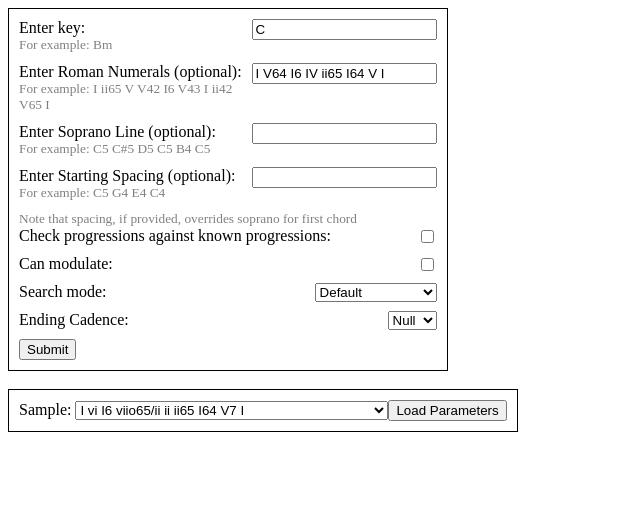
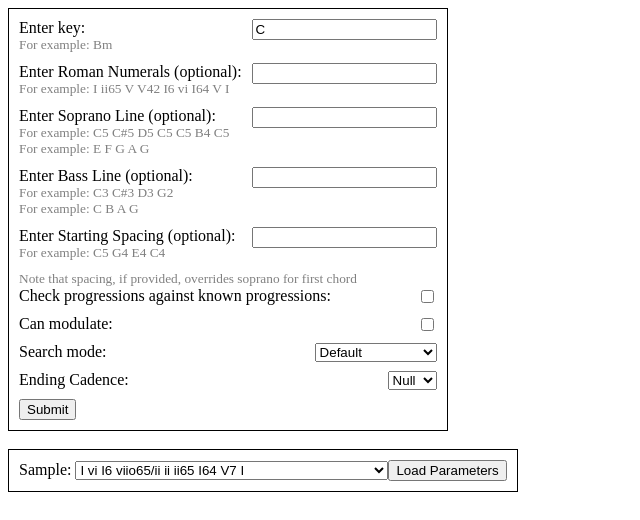
Before and after one commit to johnameyer/harmony-ts-demo, an Angular app: page / in a window 1280 px wide. Shown: the top 520 px of the page, without its empty margins (0-640 px from the left). Built offline with nearby package versions, Linux system fonts and the light colour scheme; what harmony-ts, vexflow would draw is missing.

Commit message:
Accept notes without octaves and other minor improvements (#52)

```diff
--- a/src/app/app.component.html
+++ b/src/app/app.component.html
@@ -6,22 +6,29 @@
 <form id="params" [formGroup]="params">
   <div class="d-block">
     <label>Enter key: </label>
-    <input formControlName="key">
+    <input formControlName="key" autocomplete="false" autocapitalize="false">
     <p style="color: grey; font-size: 10pt">For example: Bm</p>
   </div>
   <div class="d-block">
     <label>Enter Roman Numerals (optional): </label>
-    <input formControlName="numerals">
-    <p style="color: grey; font-size: 10pt">For example: I ii65 V V42 I6 V43 I ii42 V65 I</p>
+    <input formControlName="numerals" autocomplete="false" autocapitalize="false">
+    <p style="color: grey; font-size: 10pt">For example: I ii65 V V42 I6 vi I64 V I</p>
   </div>
   <div class="d-block">
     <label>Enter Soprano Line (optional): </label>
-    <input formControlName="soprano">
-    <p style="color: grey; font-size: 10pt">For example: C5 C#5 D5 C5 B4 C5</p>
+    <input formControlName="soprano" autocomplete="false" autocapitalize="false">
+    <p style="color: grey; font-size: 10pt">For example: C5 C#5 D5 C5 C5 B4 C5</p>
+    <p style="color: grey; font-size: 10pt">For example: E F G A G</p>
+  </div>
+  <div class="d-block">
+    <label>Enter Bass Line (optional): </label>
+    <input formControlName="bass" autocomplete="false" autocapitalize="false">
+    <p style="color: grey; font-size: 10pt">For example: C3 C#3 D3 G2</p>
+    <p style="color: grey; font-size: 10pt">For example: C B A G</p>
   </div>
   <div class="d-block">
     <label>Enter Starting Spacing (optional): </label>
-    <input formControlName="spacing">
+    <input formControlName="spacing" autocomplete="false" autocapitalize="false">
     <p style="color: grey; font-size: 10pt">For example: C5 G4 E4 C4</p>
   </div>
   <p style="color: grey; font-size: 10pt">Note that spacing, if provided, overrides soprano for first chord</p>
--- a/src/app/app.component.ts
+++ b/src/app/app.component.ts
@@ -15,8 +15,9 @@ import { AsyncPipe } from '@angular/common';
 export class AppComponent {
   params = new FormGroup({
     key: new FormControl('C', {nonNullable: true}),
-    numerals: new FormControl('I V64 I6 IV ii65 I64 V I', {nonNullable: true}),
+    numerals: new FormControl('', {nonNullable: true}),
     soprano: new FormControl('', {nonNullable: true}),
+    bass: new FormControl('', {nonNullable: true}),
     spacing: new FormControl('', {nonNullable: true}),
     useProgressions: new FormControl(false, {nonNullable: true}),
     canModulate: new FormControl(false, {nonNullable: true}),
@@ -55,10 +56,11 @@ export class AppComponent {
 
     const numerals = values.numerals.split(' ');
     const soprano = values.soprano.split(' ');
+    const bass = values.bass.split(' ');
     const [key, minor] = values.key.split('m');
     numerals[0] = numerals[0]?.length ? numerals[0] : (minor === undefined ? 'I' : 'i');
 
-    this.solver.solve({ ...values, numerals, soprano, key, minor });
+    this.solver.solve({ ...values, numerals, soprano, bass, key, minor });
 
     return false;
   }
--- a/src/app/solution-renderer/solution-renderer.component.ts
+++ b/src/app/solution-renderer/solution-renderer.component.ts
@@ -1,5 +1,5 @@
 import { Component, ViewChild, ElementRef, Input, AfterViewInit } from '@angular/core';
-import { HarmonizedChord, AbsoluteNote, Scale, Accidental, ChordQuality, Interval, IntervalQuality, Key, ScaleDegree } from 'harmony-ts';
+import { AbsoluteNote, Scale, Accidental, ChordQuality, Interval, IntervalQuality, Key, ScaleDegree, CompleteChord } from 'harmony-ts';
 
 import Vex from 'vexflow';
 import { init, playNotes, releaseAll } from './player';
@@ -12,7 +12,7 @@ import { init, playNotes, releaseAll } from './player';
 })
 export class SolutionRendererComponent implements AfterViewInit {
 
-  @Input('result') result: HarmonizedChord[];
+  @Input('result') result: CompleteChord[];
 
   @ViewChild('vexflow') vexflow: ElementRef;
   voices: Vex.Flow.Voice[];
@@ -86,7 +86,7 @@ export class SolutionRendererComponent implements AfterViewInit {
       //@ts-ignore
       note.font = { family: 'Serif', size: 15, weight: '' };
       //@ts-ignore
-      note.setLine(13);
+      note.setLine(11);
       //@ts-ignore
       note.setJustification(Vex.Flow.TextNote.Justification.CENTER);
     });
--- a/src/app/solver/solve.ts
+++ b/src/app/solver/solve.ts
@@ -1,10 +1,11 @@
-import { Scale, Key, IncompleteChord, RomanNumeral, AbsoluteNote, Harmonizer, PartWritingParameters, defaultPartWritingParameters, PartWriterParameters, PartWriter, flattenResult, CompleteChord } from "harmony-ts";
+import { Scale, Key, IncompleteChord, RomanNumeral, AbsoluteNote, Harmonizer, PartWritingParameters, defaultPartWritingParameters, PartWriterParameters, PartWriter, flattenResult, CompleteChord, Note } from "harmony-ts";
 
 export interface Params {
     key: string;
     minor: string;
     numerals: string[];
     soprano: string[];
+    bass: string[];
     endCadence?: string;
     canModulate: boolean;
     useProgressions: boolean;
@@ -12,12 +13,19 @@ export interface Params {
     search: string;
 }
 
-export function solve({ key, minor, numerals, soprano, canModulate, useProgressions, spacing, endCadence, search }: Params) {
+function noteFromString(note: string) {
+  if(note.match("[0-9]")) {
+    return AbsoluteNote.fromString(note);
+  }
+  return Note.fromString(note);
+}
+
+export function solve({ key, minor, numerals, soprano, bass, canModulate, useProgressions, spacing, endCadence, search }: Params) {
     const scale = [Key.fromString(key), minor === undefined ? Scale.Quality.MAJOR : Scale.Quality.MINOR] as Scale;
-    const constraints = new Array(Math.max(numerals.length, soprano.length)).fill(0)
-      .map((_, i) => new IncompleteChord({ romanNumeral: numerals[i] ? RomanNumeral.fromString(numerals[i], scale) : undefined, voices: soprano[i] ? [AbsoluteNote.fromString(soprano[i]), undefined, undefined, undefined] : undefined }));
+    const constraints = new Array(Math.max(numerals.length, soprano.length, bass.length)).fill(0)
+      .map((_, i) => new IncompleteChord({ romanNumeral: numerals[i] ? RomanNumeral.fromString(numerals[i], scale) : undefined, voices: [soprano[i] ? noteFromString(soprano[i]) : undefined, undefined, undefined, bass[i] ? noteFromString(bass[i]) : undefined] }));
     if (spacing) {
-      constraints[0] = new IncompleteChord({ romanNumeral: RomanNumeral.fromString(numerals[0], scale), voices: spacing.split(' ').map(note => AbsoluteNote.fromString(note)) });
+      constraints[0] = new IncompleteChord({ romanNumeral: RomanNumeral.fromString(numerals[0], scale), voices: spacing.split(' ').map(note => noteFromString(note)) });
     }
     if (endCadence) {
       constraints[constraints.length - 1].flags[endCadence] = true;
```
Also changed, not shown: package.json (+25 -25 lines), 1 other file (tests, documents, lock files or other folders).
